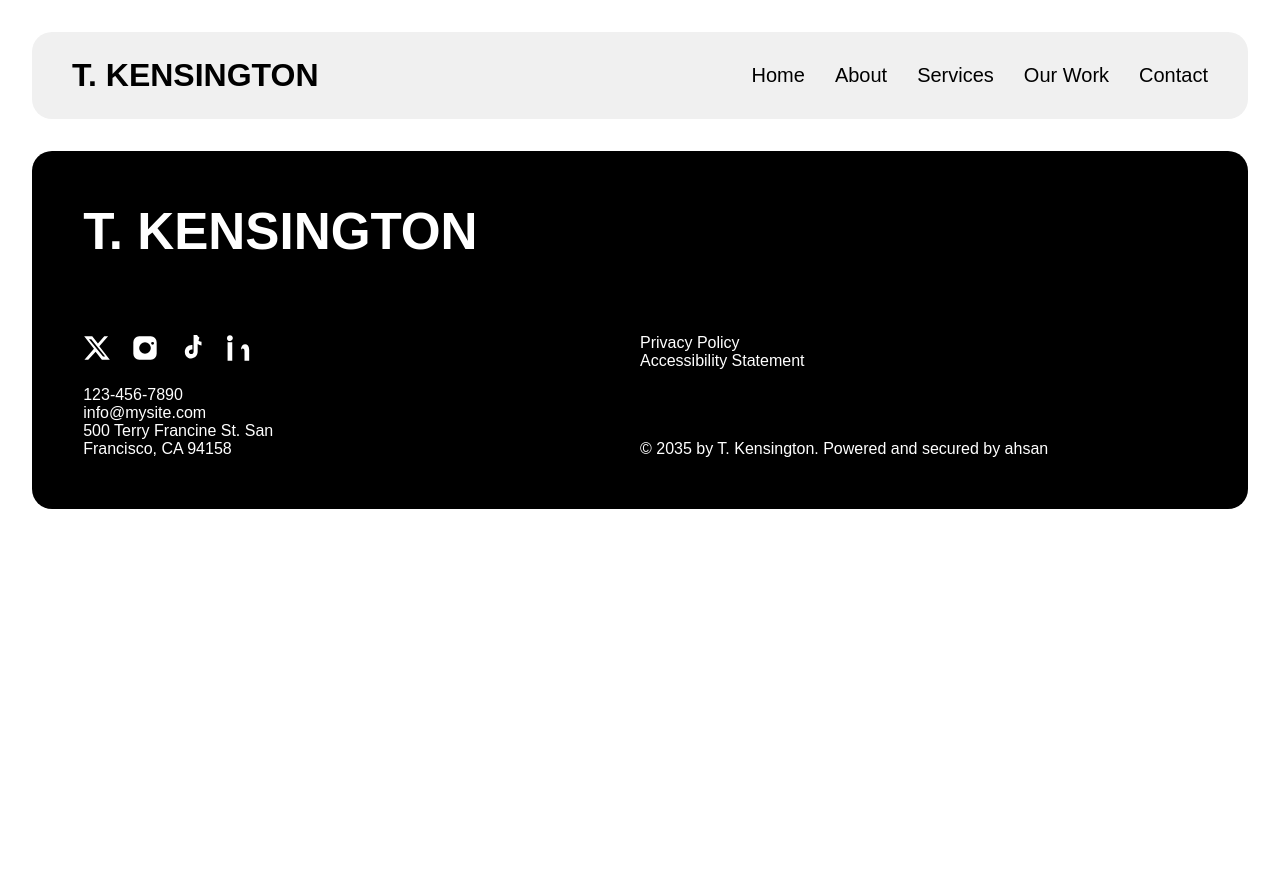
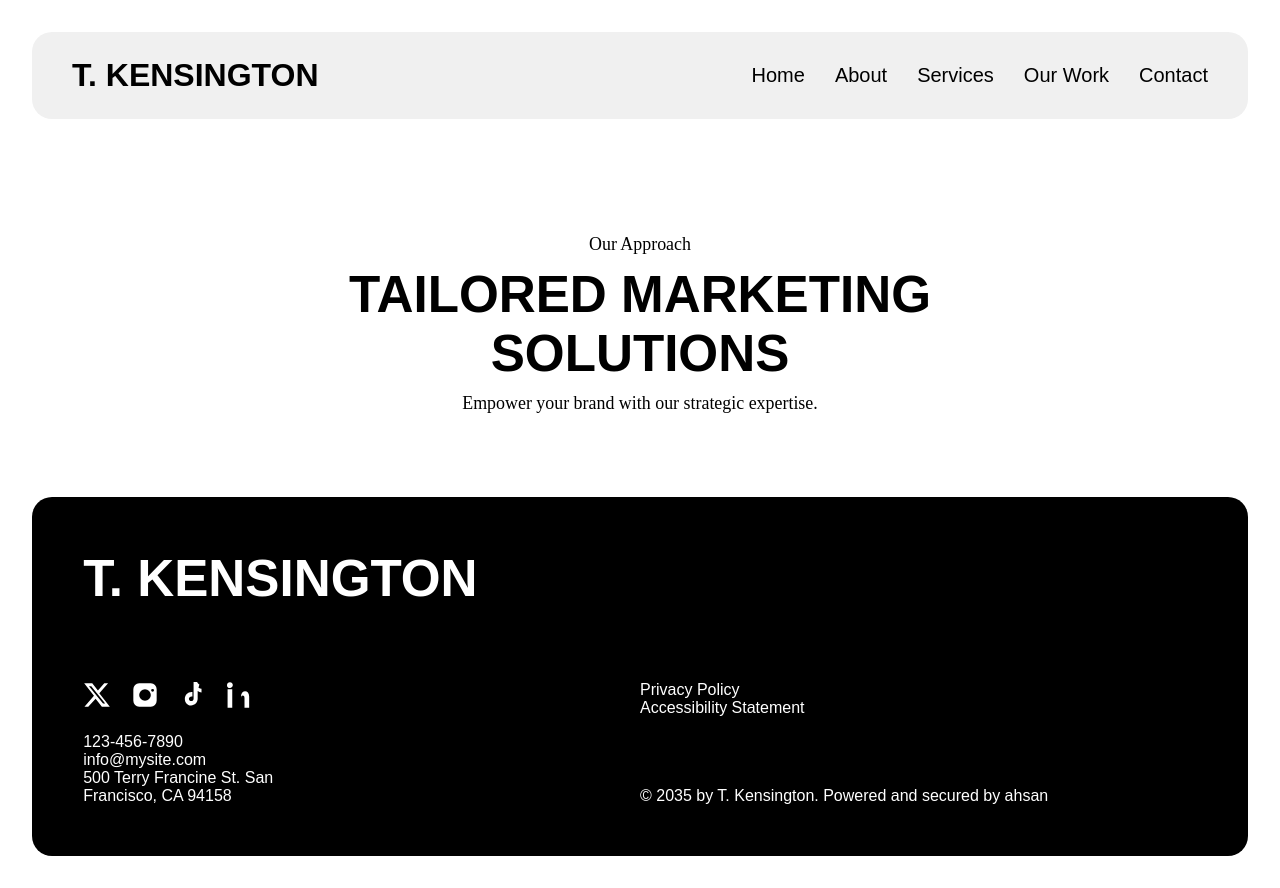
Before and after one commit to ahsan0110/wix-template, a Vue app: page /services in a window 1280 px wide. Before the commit the page ends 800 px from the top, so only its background shows below. Built offline with nearby package versions, Linux system fonts and the light colour scheme.

Commit message:
service page hero section

```diff
--- a/src/Pages/ServicePage.vue
+++ b/src/Pages/ServicePage.vue
@@ -1,7 +1,11 @@
 <template>
-    <NavBar/>
-
-    <Footer/>
+    <NavBar />
+    <div class="service-hero">
+        <p>Our Approach</p>
+        <h1>TAILORED MARKETING <br>SOLUTIONS</h1>
+        <p>Empower your brand with our strategic expertise.</p>
+    </div>
+    <Footer />
 
 </template>
 
@@ -10,10 +14,10 @@ import NavBar from '../components/NavBar.vue';
 import Footer from '../components/Footer.vue'
 
 
-    export default{
-        name:'ServicePage',
-        components:{
-            NavBar, Footer
-        }
+export default {
+    name: 'ServicePage',
+    components: {
+        NavBar, Footer
     }
+}
 </script>
--- a/src/style.css
+++ b/src/style.css
@@ -684,7 +684,22 @@ footer {
   filter: brightness(0.5);
   cursor: pointer;
 }
+.service-hero{
+  text-align: center;
+  display: flex;
+  flex-direction: column;
+  gap: 10px;
+  padding:  clamp(28px, 4vw, 62px);
+  margin-top: clamp(24px, 6vw, 64px);
 
+}
+.service-hero h1{
+  font-size: clamp(28px, 4vw, 62px);
+}
+.service-hero p{
+  font-size: clamp(14px, 1.4vw, 32px);
+  font-family: 'Times New Roman', Times, serif;
+}
 @media (max-width: 1150px) {
   .black-div-cards {
     display: grid;
```
